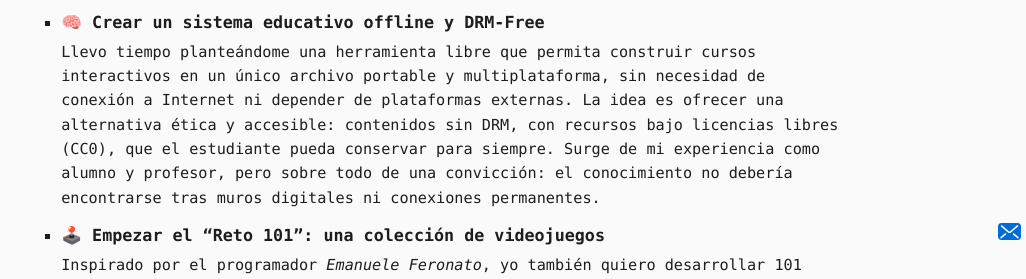
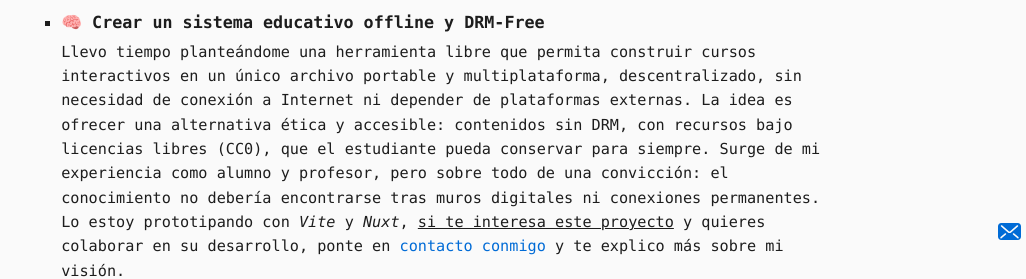
Before and after one commit to hcosta/hcosta.github.io, a website: page index.html in a window 1280 px wide. Shown: the part 536-815 px from the top of the page, 198-1224 px from the left. Drawn offline with Linux system fonts and the light colour scheme.

Commit message:
Update index.html

```diff
--- a/index.html
+++ b/index.html
@@ -64,7 +64,7 @@
       </li>
       <li>
         <strong>🧠 Crear un sistema educativo offline y DRM-Free</strong>
-        <p>Llevo tiempo planteándome una herramienta libre que permita construir cursos interactivos en un único archivo portable y multiplataforma, sin necesidad de conexión a Internet ni depender de plataformas externas. La idea es ofrecer una alternativa ética y accesible: contenidos sin DRM, con recursos bajo licencias libres (CC0), que el estudiante pueda conservar para siempre. Surge de mi experiencia como alumno y profesor, pero sobre todo de una convicción: el conocimiento no debería encontrarse tras muros digitales ni conexiones permanentes.</p>
+        <p>Llevo tiempo planteándome una herramienta libre que permita construir cursos interactivos en un único archivo portable y multiplataforma, descentralizado, sin necesidad de conexión a Internet ni depender de plataformas externas. La idea es ofrecer una alternativa ética y accesible: contenidos sin DRM, con recursos bajo licencias libres (CC0), que el estudiante pueda conservar para siempre. Surge de mi experiencia como alumno y profesor, pero sobre todo de una convicción: el conocimiento no debería encontrarse tras muros digitales ni conexiones permanentes. Lo estoy prototipando con <i>Vite</i> y <i>Nuxt</i>, <u>si te interesa este proyecto</u> y quieres colaborar en su desarrollo, ponte en <a href="https://forms.gle/hcdMHGYkHPvvFJe87" target="_blank">contacto conmigo</a> y te explico más sobre mi visión.</p>
       </li>
       <li>
         <strong>🕹️ Empezar el “Reto 101”: una colección de videojuegos</strong>
```
